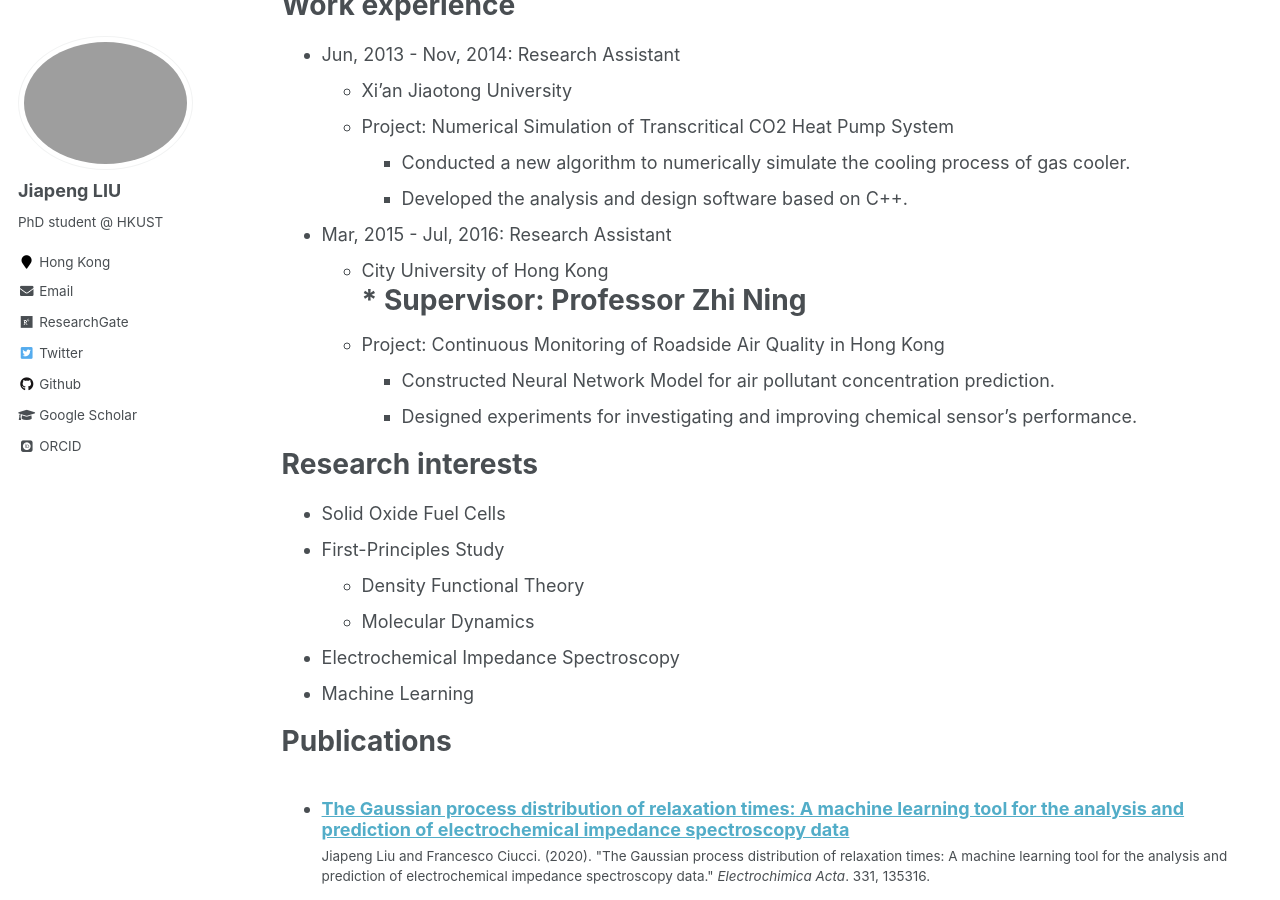
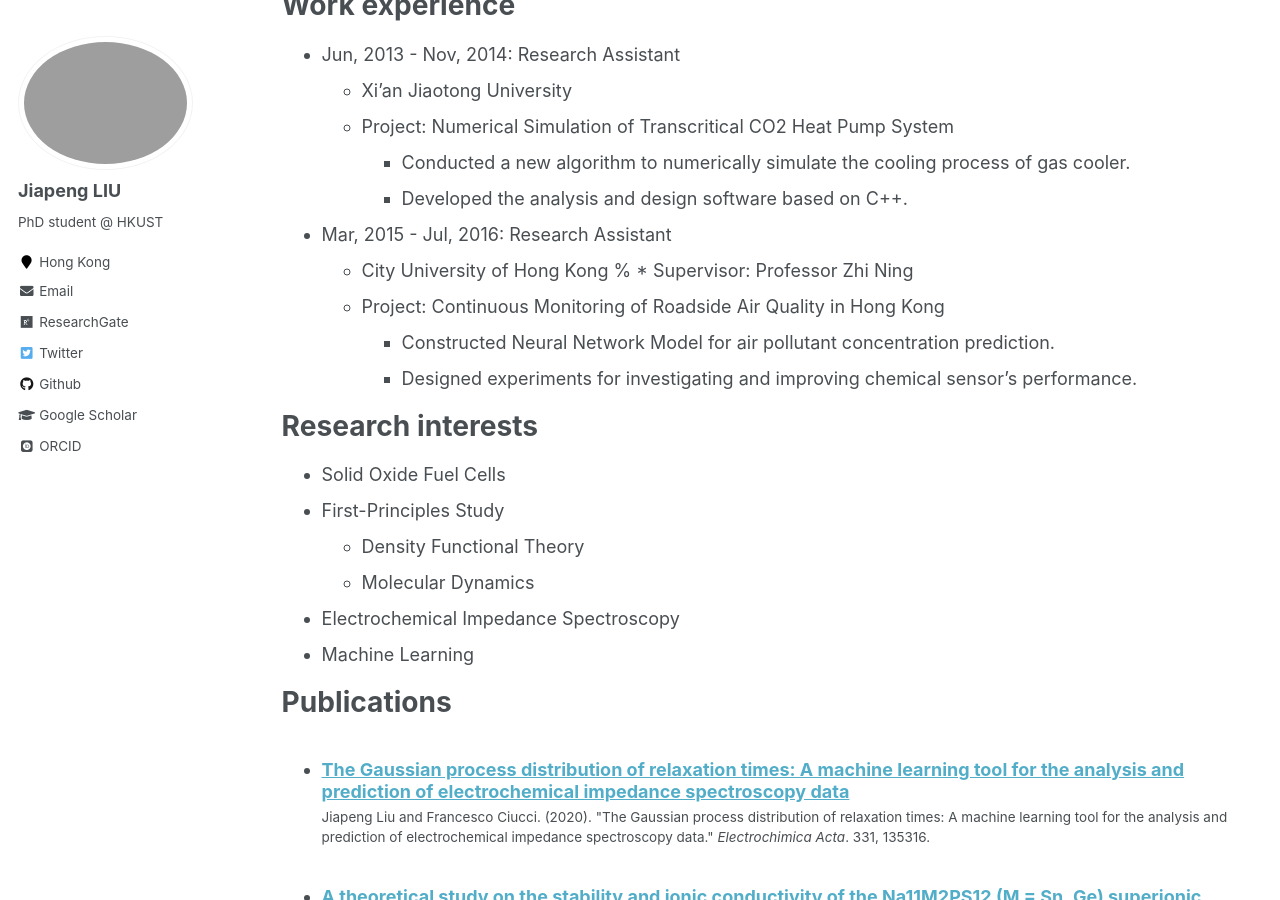
Before and after one commit to jiapeng-liu/jiapeng-liu.github.io, a Jekyll site: the page built from _pages/cv.md, in a window 1280 px wide and 900 px high, scrolled down 509 px. Built offline with Jekyll 4.4.1, drawn with Linux system fonts in a browser that asks for light colours; some web fonts are replaced.

Commit message:
update CV

```diff
--- a/_pages/cv.md
+++ b/_pages/cv.md
@@ -31,7 +31,7 @@ Work experience
 
 * Mar, 2015 - Jul, 2016: Research Assistant
   * City University of Hong Kong
-#  * Supervisor: Professor Zhi Ning
+%  * Supervisor: Professor Zhi Ning
   * Project: Continuous Monitoring of Roadside Air Quality in Hong Kong
     * Constructed Neural Network Model for air pollutant concentration prediction.
     * Designed experiments for investigating and improving chemical sensor’s performance.
```
